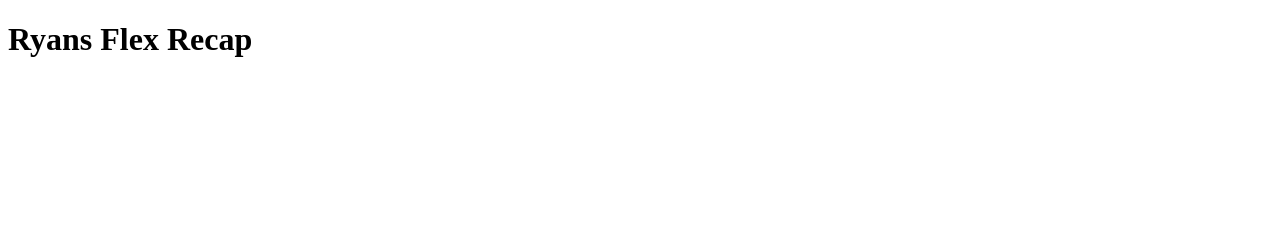
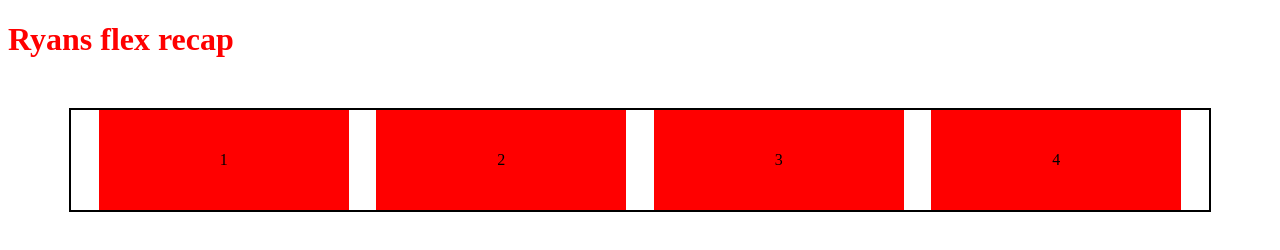
Before and after one commit to RyanVine/Web-Fundamentals, a plain HTML site: page flex-recap/index.html in a window 1280 px wide. Drawn offline with Linux system fonts and the light colour scheme.

Commit message:
Started Flex rcap, completed flex challenge 1

```diff
--- /dev/null
+++ b/flex-recap/Challenge/styles.css
@@ -0,0 +1,38 @@
+main {
+  background-color: rgb(182, 182, 182);
+  width: 90%;
+  border: 2px solid rgb(182, 182, 182);
+  margin: 50px auto;
+  display: flex;
+  justify-content: space-evenly;
+  flex-wrap: wrap;
+}
+
+#leftSection {
+  display: flex;
+  flex-direction: column;
+  justify-content: space-between;
+  align-items: center;
+}
+
+#centerSection {
+  background-color: white;
+  width: 60%;
+  display: flex;
+  flex-direction: column;
+  align-self: space-around;
+  align-items: center;
+  flex-wrap: wrap;
+}
+h1 {
+  padding-right: 275px;
+}
+p {
+  margin: 5%;
+  background-color: rgb(240, 240, 240);
+}
+
+#rightSection {
+  display: flex;
+  align-self: flex-end;
+}
--- a/flex-recap/index.html
+++ b/flex-recap/index.html
@@ -5,8 +5,15 @@
     <meta http-equiv="X-UA-Compatible" content="IE=edge" />
     <meta name="viewport" content="width=device-width, initial-scale=1.0" />
     <title>Flex Recap</title>
+    <link rel="stylesheet" href="./styles.css" />
   </head>
   <body>
-    <h1>Ryans Flex Recap</h1>
+    <h1>Ryans flex recap</h1>
+    <main>
+      <div>1</div>
+      <div>2</div>
+      <div>3</div>
+      <div>4</div>
+    </main>
   </body>
 </html>
--- /dev/null
+++ b/flex-recap/styles.css
@@ -0,0 +1,22 @@
+h1 {
+  color: red;
+}
+main {
+  width: 90%;
+  /* height: 200px; */
+  border: 2px solid black;
+  margin: 50px auto;
+  display: flex;
+  justify-content: space-evenly;
+  align-items: center;
+  flex-wrap: wrap;
+}
+
+div {
+  width: 250px;
+  height: 100px;
+  display: flex;
+  align-items: center;
+  justify-content: center;
+  background-color: red;
+}
```
Also changed, not shown: flex-recap/Challenge/index.html (added, +41 -0 lines).
